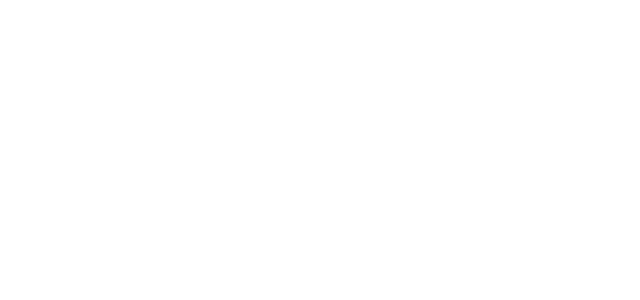
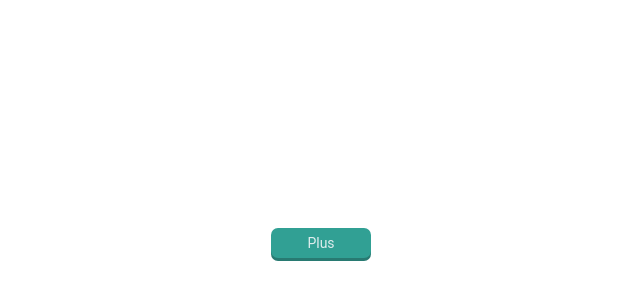
Before and after one commit to a13smrv/counter, a React (Create React App) app: page / in a window 1280 px wide. Shown: the part 162-462 px from the top of the page, without its empty margins (319-959 px from the left). Built offline with nearby package versions, Linux system fonts and the light colour scheme.

Commit message:
feat: make styles and on click animation for button

```diff
--- a/src/component/button/index.jsx
+++ b/src/component/button/index.jsx
@@ -3,7 +3,12 @@
 
 export function Button() {
   return (
-    <div>
+    <div className="button green">
+      <div className="backSide">
+        <div className="frontSide">
+          Plus
+        </div>
+      </div>
     </div>
   )
 }
--- a/src/component/button/index.scss
+++ b/src/component/button/index.scss
@@ -0,0 +1,53 @@
+.button {
+  display: flex;
+  justify-content: center;
+  align-items: center;
+  height: 30px;
+  width: 100px;
+  color: #dfedee;
+  font-family: "Roboto", sans-serif;
+  font-size: 14px;
+  cursor: pointer;
+  user-select: none;
+
+  &.green {
+    .backSide {
+      background-color: #287A72;
+    }
+
+    .frontSide {
+      background-color: #31A094;
+    }
+  }
+
+  &.red {
+    .backSide {
+      background-color: #C52134;
+    }
+
+    .frontSide {
+      background-color: #DF3F4F;
+    }
+  }
+
+  .backSide, .frontSide {
+    width: 100%;
+    height: 100%;
+    border-radius: 7px;
+  }
+
+  .frontSide {
+    display: flex;
+    justify-content: center;
+    align-items: center;
+    position: relative;
+    bottom: 3px;
+    transition: bottom 0.05s;
+  }
+
+  &:active {
+    .frontSide {
+      bottom: 0;
+    }
+  }
+}
--- a/src/index.jsx
+++ b/src/index.jsx
@@ -6,7 +6,7 @@
 
 function App() {
   return (
-    <div>
+    <div className="container app">
       <Button />
     </div>
   );
--- a/src/index.scss
+++ b/src/index.scss
@@ -0,0 +1,6 @@
+.container.app {
+  display: flex;
+  justify-content: center;
+  align-items: center;
+  height: 100vh;
+}
```
